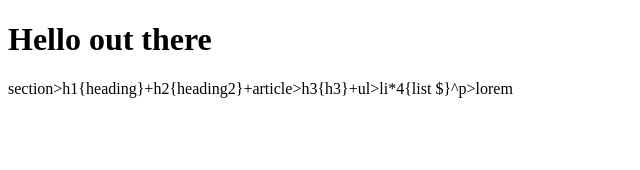
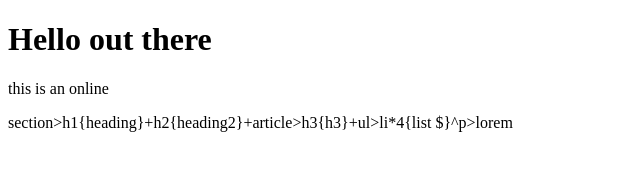
Before and after one commit to priyarakkan/ghhDemo, a plain HTML site: page index.html in a window 1280 px wide. Shown: the whole page, without its empty margins (0-640 px from the left). Drawn offline with Linux system fonts and the light colour scheme.

Commit message:
added p
new paragraph

```diff
--- a/index.html
+++ b/index.html
@@ -8,6 +8,7 @@
 </head>
 <body>
     <h1>Hello out there</h1>
+    <p> this is an online</p>
      section>h1{heading}+h2{heading2}+article>h3{h3}+ul>li*4{list $}^p>lorem
 </body>
 </html>
```
